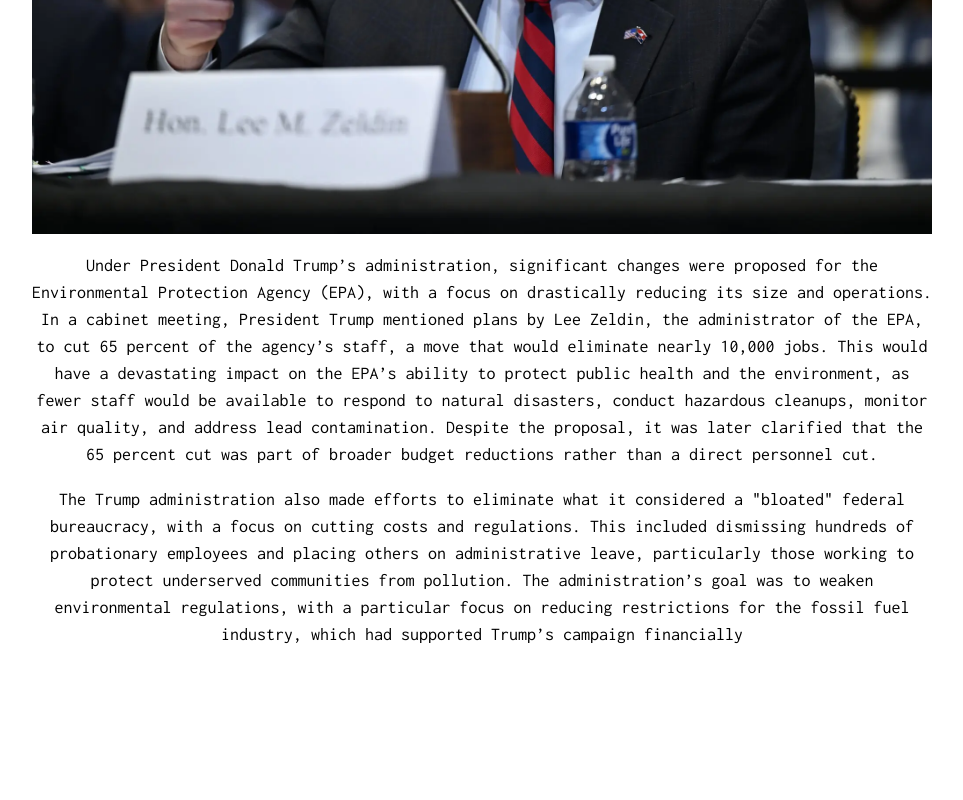
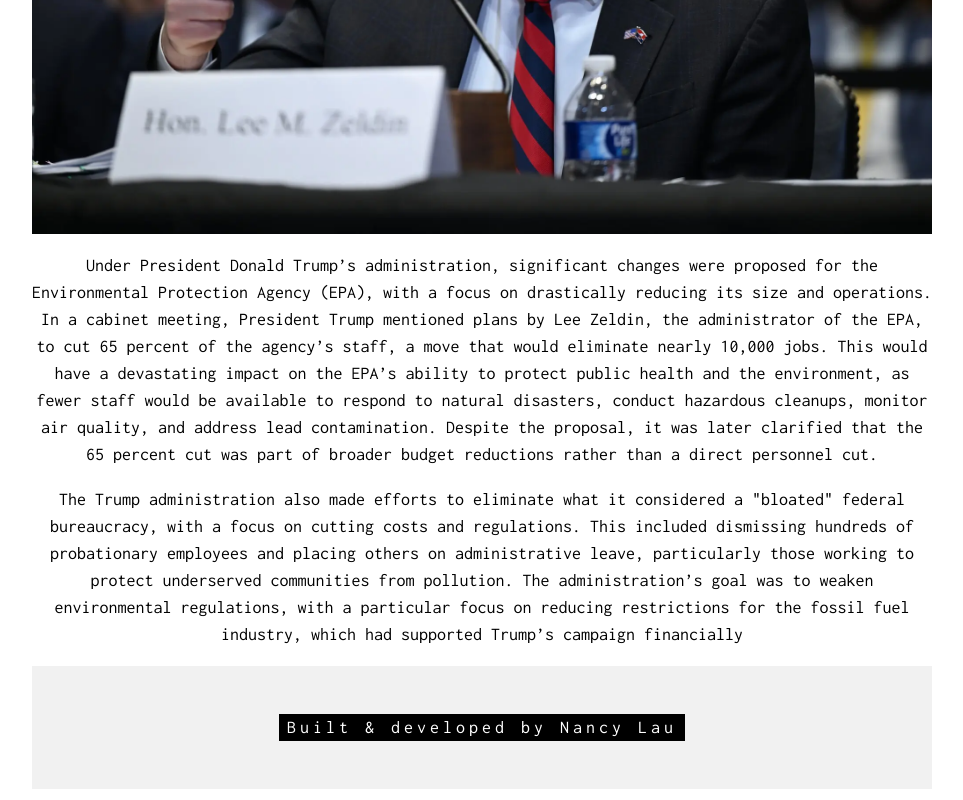
Before and after one commit to launancy3/Capstone-Project, a plain HTML site: page AboutEPA.html in a window 1280 px wide. Shown: the part 7460-8260 px from the top of the page, without its empty margins (158-1121 px from the left). Drawn offline with nearby package versions, Linux system fonts and the light colour scheme.

Commit message:
updated author name

```diff
--- a/AboutEPA.html
+++ b/AboutEPA.html
@@ -163,8 +163,8 @@ body, html {
 	<p>The Trump administration also made efforts to eliminate what it considered a "bloated" federal bureaucracy, with a focus on cutting costs and regulations. This included dismissing hundreds of probationary employees and placing others on administrative leave, particularly those working to protect underserved communities from pollution. The administration’s goal was to weaken environmental regulations, with a particular focus on reducing restrictions for the fossil fuel industry, which had supported Trump’s campaign financially </p>
 
 <!-- Footer -->
- <footer class= "w3-center w3-padding-64">
-
+<footer class="w3-center w3-light-grey w3-padding-48 w3-large">
+ <span class="w3-center w3-padding-64"><span class="w3-tag w3-wide">Built & developed by Nancy Lau</span>
 </footer>
 
 </body>
```
Also changed, not shown: AdditionalResources.html (+1 -1 lines), ComparisonOfAirQuality.html (+1 -1 lines), HealthRisks.html (+1 -1 lines), index.html (+2 -1 lines).
